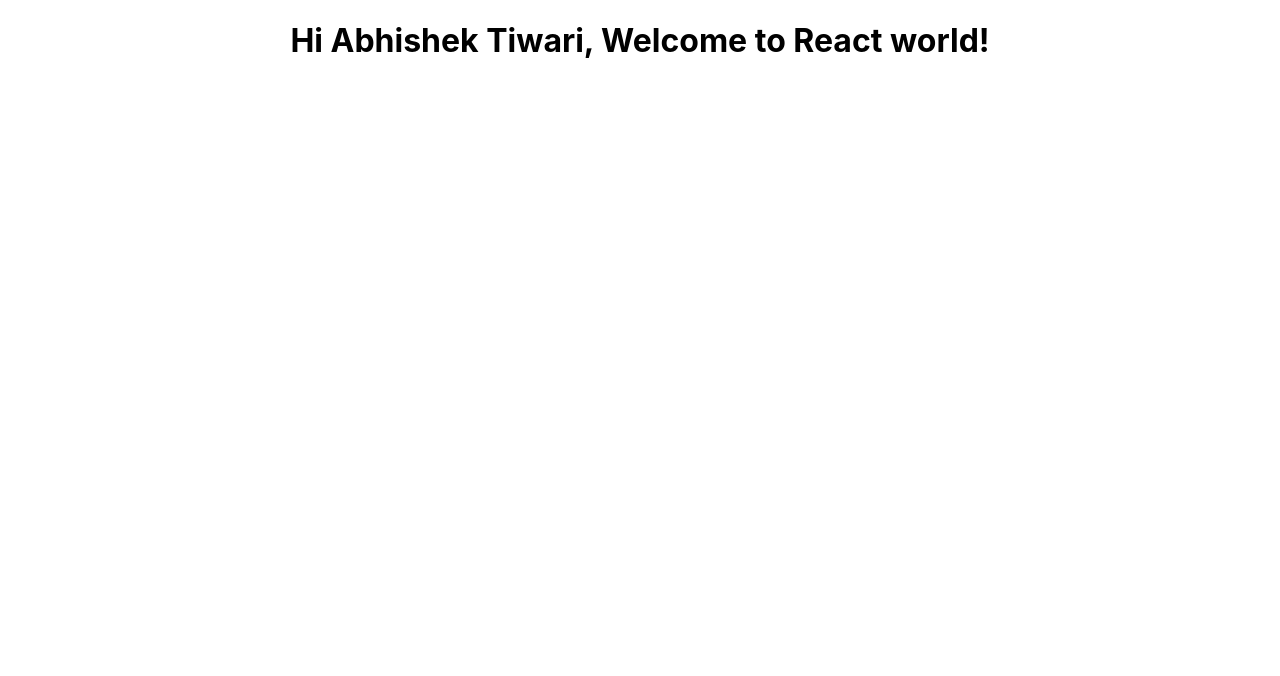
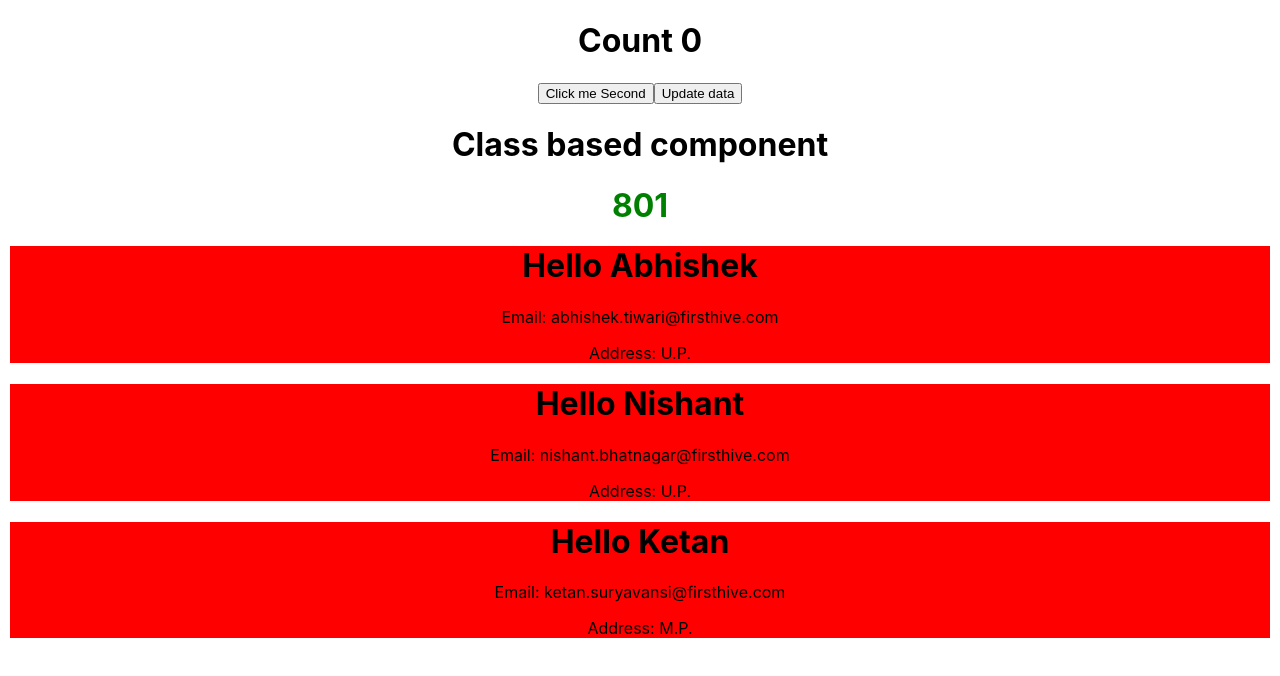
Before and after one commit to fhabhishektiwari/blog, a React (Create React App) app: page / in a window 1280 px wide. Shown: the top 676 px of the page. Built offline with nearby package versions, Linux system fonts and the light colour scheme.

Commit message:
adding students.js file

```diff
--- a/src/App.js
+++ b/src/App.js
@@ -1,13 +1,51 @@
-import logo from './logo.svg';
+// import logo from './logo.svg';
 import './App.css';
+import { useState } from 'react';
 import Users from './Users';
+import Students from './Students';
+
+// this is use when you direct export component
+// import { Users } from './Users';
 
 function App() {
+  // useState=using for stored the data.
+  const [data,setData]=useState(0);
+
+  function updateData(){
+    // window.confirm("Are you sure to updated data?");
+
+    if(window.confirm("Are you sure to update data?")===true){
+      setData(data+1);
+    }
+
+
+  }
+  // console.log("-----------------------------");
   return (
-    <div className="App">
+    <div className='App'>
+      <h1>Count {data}</h1>
+      <button onClick={()=>alert("hi")}>Click me Second</button>
+      <button onClick={updateData}>Update data</button>
       <Users/>
+      <Students name={"Abhishek"} email={"abhishek.tiwari@firsthive.com"} others={{address:"U.P.",mobile:"555-555-5555"}}/>
+      <Students name={"Nishant"} email={"nishant.bhatnagar@firsthive.com"} others={{address:"U.P.",mobile:"666-666-6666"}}/>
+      <Students name={"Ketan"} email={"ketan.suryavansi@firsthive.com"} others={{address:"M.P.",mobile:"888-444-3333"}}/>
     </div>
   );
 }
 
+
+
+// Here you can create component in same page
+// const hstyle={color:'green'};
+// const Users = ()=>{
+//   return(
+//       <>
+//           <h1 style={hstyle}>Hello User welcome to react world!</h1>
+//       </>
+//   );
+// }
+
+
+
 export default App;
--- /dev/null
+++ b/src/Students.js
@@ -0,0 +1,14 @@
+import React from "react";
+
+
+const Students=(props)=>{
+    return (
+        <div style={{backgroundColor:'red',margin:10}}>
+            <h1>Hello {props.name}</h1>
+            <p>Email: {props.email}</p>
+            <p>Address: {props.others.address}</p>
+        </div>
+    );
+}
+
+export default Students;
--- a/src/Users.js
+++ b/src/Users.js
@@ -1,7 +1,54 @@
-const Users = () => {
+import React, { Component } from "react"
+
+/*
+function Users(){
     return (
-        <h1>Hi Abhishek Tiwari, Welcome to React world!</h1>
-     );
+        <>
+            <div>Hello Mrs. Abhishek Tiwari</div>
+        </>
+    );
 }
 
 export default Users;
+*/
+
+/*
+const hstyle={color:'green'};
+const Users = ()=>{
+    return(
+        <>
+            <h1 style={hstyle}>Hello User welcome to react world!</h1>
+        </>
+    );
+}
+
+
+export default Users;
+*/
+
+
+// direct export function
+// export function Users(){
+//     return(
+//         <>
+//             <h1>You can write this way also.</h1>
+//         </>
+//     );
+// }
+
+
+// class component
+
+class Users extends Component{
+    render(){
+        const headStyle={color:'green'};
+        return(
+            <>
+                <h1>Class based component</h1>
+                <h1 style={headStyle}>{89*9}</h1>
+            </>
+        );
+    }
+}
+
+export default Users;
```
